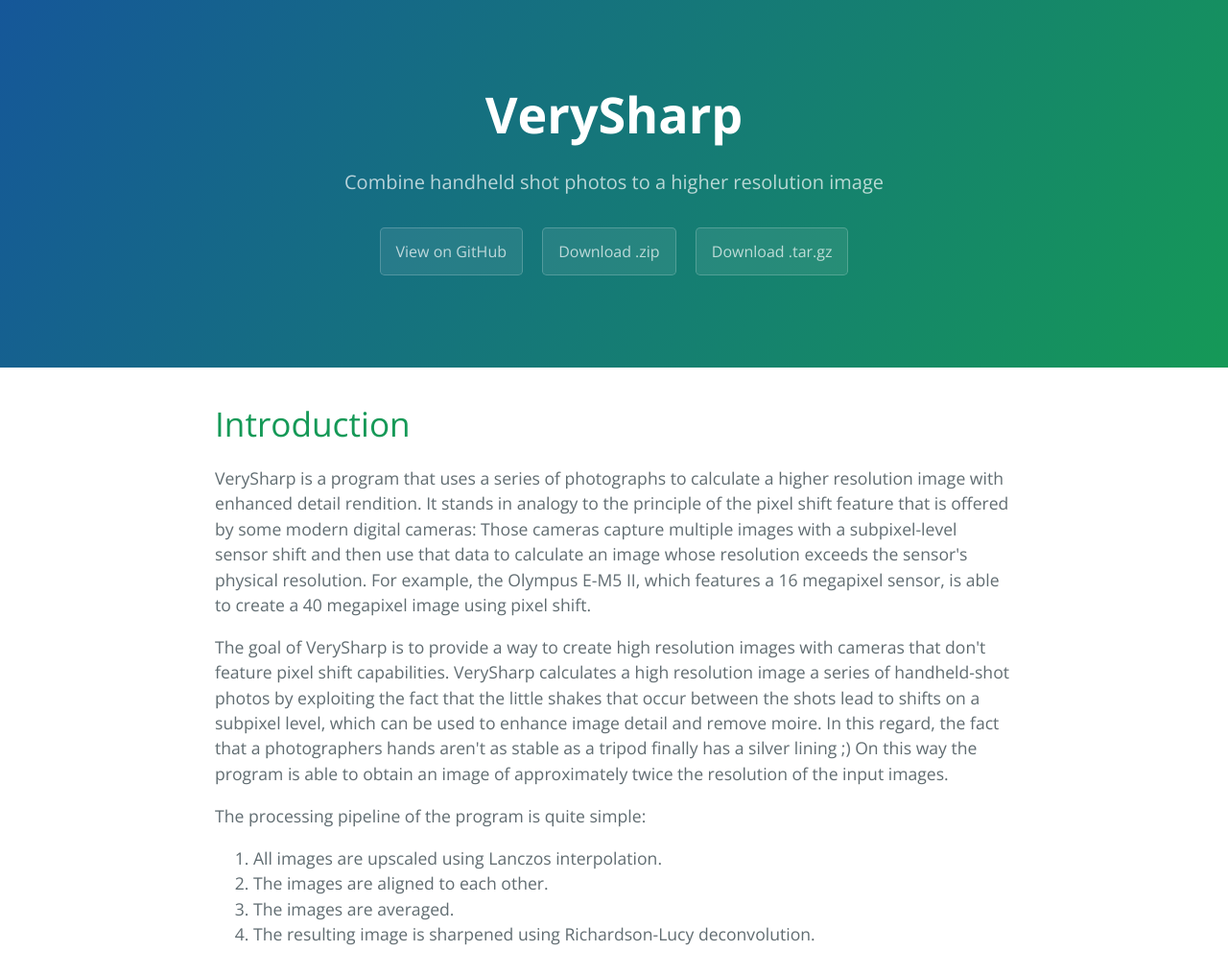
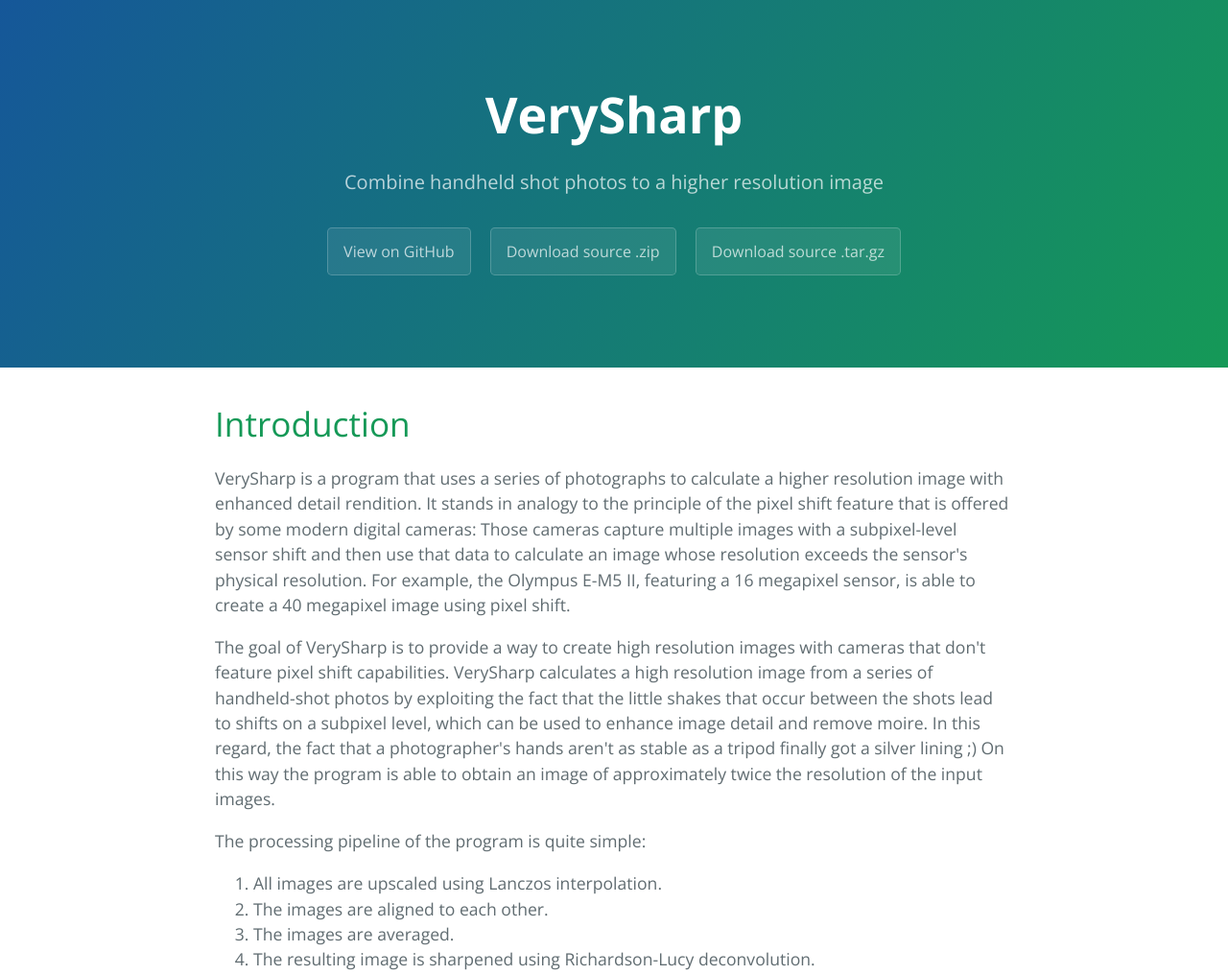
Before and after one commit to wilecoyote2015/VerySharp, a plain HTML site: page docs/index.html in a window 1280 px wide. Shown: the top 1016 px of the page at 96% size. Drawn offline with nearby package versions, Linux system fonts and the light colour scheme.

Commit message:
Update Site

```diff
--- a/docs/index.html
+++ b/docs/index.html
@@ -14,18 +14,18 @@
       <h1 class="project-name">VerySharp</h1>
       <h2 class="project-tagline">Combine handheld shot photos to a higher resolution image</h2>
       <a href="https://github.com/wilecoyote2015/VerySharp" class="btn">View on GitHub</a>
-      <a href="https://github.com/wilecoyote2015/VerySharp/zipball/master" class="btn">Download .zip</a>
-      <a href="https://github.com/wilecoyote2015/VerySharp/tarball/master" class="btn">Download .tar.gz</a>
+      <a href="https://github.com/wilecoyote2015/VerySharp/zipball/master" class="btn">Download source .zip</a>
+      <a href="https://github.com/wilecoyote2015/VerySharp/tarball/master" class="btn">Download source .tar.gz</a>
     </section>
 
     <section class="main-content">
       <h1>
 <a id="introduction" class="anchor" href="#introduction" aria-hidden="true"><span aria-hidden="true" class="octicon octicon-link"></span></a>Introduction</h1>
 
-<p>VerySharp is a program that uses a series of photographs to calculate a higher resolution image with enhanced detail rendition. It stands in analogy to the principle of the pixel shift feature that is offered by some modern digital cameras: Those cameras capture multiple images with a subpixel-level sensor shift and then use that data to calculate an image whose resolution exceeds the sensor's physical resolution. For example, the Olympus E-M5 II, which features a 16 megapixel sensor, is able to create a 40 megapixel image using pixel shift.</p>
+<p>VerySharp is a program that uses a series of photographs to calculate a higher resolution image with enhanced detail rendition. It stands in analogy to the principle of the pixel shift feature that is offered by some modern digital cameras: Those cameras capture multiple images with a subpixel-level sensor shift and then use that data to calculate an image whose resolution exceeds the sensor's physical resolution. For example, the Olympus E-M5 II, featuring a 16 megapixel sensor, is able to create a 40 megapixel image using pixel shift.</p>
 
 <p>The goal of VerySharp is to provide a way to create high resolution images with cameras that don't feature pixel shift capabilities.
-VerySharp calculates a high resolution image a series of handheld-shot photos by exploiting the fact that the little shakes that occur between the shots lead to shifts on a subpixel level, which can be used to enhance image detail and remove moire. In this regard, the fact that a photographers hands aren't as stable as a tripod finally has a silver lining ;)
+VerySharp calculates a high resolution image from a series of handheld-shot photos by exploiting the fact that the little shakes that occur between the shots lead to shifts on a subpixel level, which can be used to enhance image detail and remove moire. In this regard, the fact that a photographer's hands aren't as stable as a tripod finally got a silver lining ;)
 On this way the program is able to obtain an image of approximately twice the resolution of the input images.</p>
 
 <p>The processing pipeline of the program is quite simple:</p>
@@ -85,7 +85,7 @@
 <ol>
 <li>If you are based in Germany or USA, you can place your next amazon order by using the following links:
 <a href="http://amzn.to/2btOeut">AmazonDE</a> <a href="http://amzn.to/2b8Uvh1">AmazonUS</a>.
-It will not cost you anything more, and amazon will give me a small fraction of the price. So this is a win-win situation ;) Usually my share from an order correspond to the price of a hot chocolate. And isn't a hot chocolate a great way to say thank you?</li>
+It will not cost you anything more, and amazon will give me a small fraction of the price. So this is a win-win situation ;) Usually my share from an order corresponds to the price of a hot chocolate. And isn't a hot chocolate a great way to say thank you?</li>
 <li>Especially if you are a user of Fujifilm cameras, you may take a look at my <a href="https://www.shapeways.com/shops/sonnenschein">Shapeways Shop</a>, where some of my 3D-Printed camera accessories are offered.</li>
 </ol>
 
```
